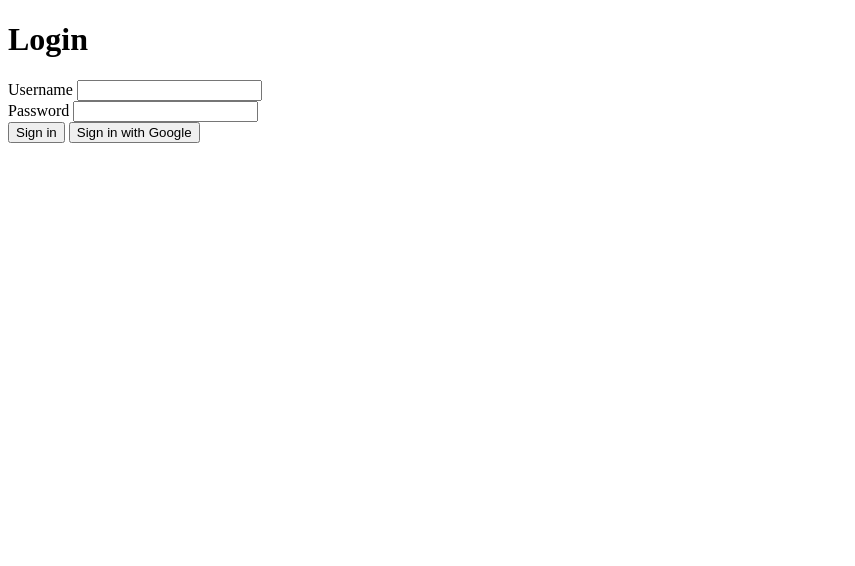
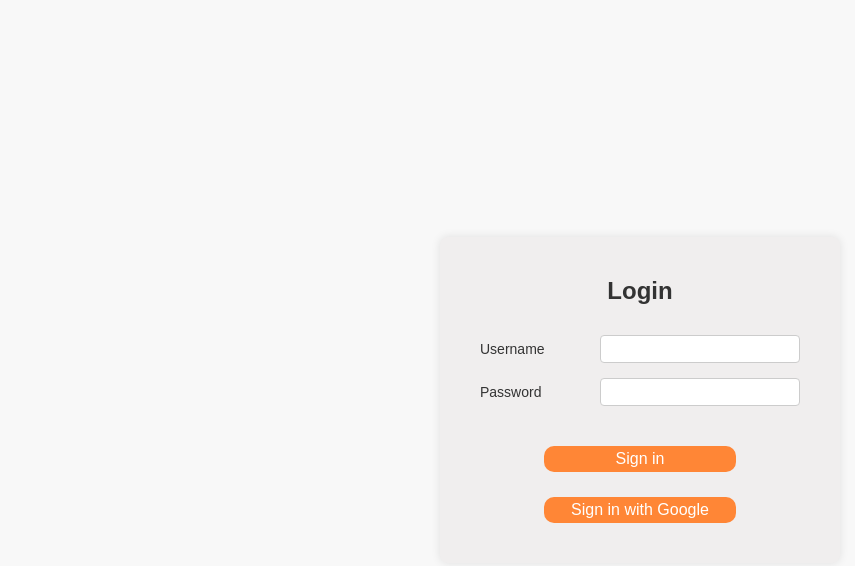
Before and after one commit to hanswryy/webdev_native_frontend, a website: page src/login.html in a window 1280 px wide. Shown: the whole page, without its empty margins (0-855 px from the left). Drawn offline with Linux system fonts and the light colour scheme.

```diff
--- a/src/style.css
+++ b/src/style.css
@@ -21,3 +21,96 @@
     border: 1px solid #888;
     width: 60%; /* Could be more or less, depending on screen size */
 }
+
+/* Global Styles */
+* {
+    box-sizing: border-box;
+    margin: 0;
+    padding: 0;
+    font-family: Arial, sans-serif;
+}
+
+/* Body Styles */
+body {
+    display: flex;
+    justify-content: center;
+    align-items: center;
+    height: 100vh;
+    background-color: #f8f8f8;
+}
+
+/* Login Container */
+.login-container {
+    display: flex;
+    justify-content: center;
+    align-items: center;
+    width: 100%;
+    height: 100%;
+}
+
+/* Login Box */
+.login-box {
+    background-color: #f0eeee;
+    padding: 40px;
+    border-radius: 8px;
+    box-shadow: 0 0 10px rgba(0, 0, 0, 0.1);
+    text-align: center;
+    width: 400px;
+}
+
+/* Title Styles */
+.login-box h1 {
+    margin-bottom: 30px;
+    font-size: 24px;
+    color: #333;
+}
+
+/* Input Group */
+.input-group {
+    display: flex;
+    justify-content: space-between;
+    align-items: center;
+    margin-bottom: 15px;
+}
+
+.input-group label {
+    font-size: 14px;
+    color: #333;
+    margin-right: 20px;
+    width: 100px;
+    text-align: left;
+}
+
+.input-group input {
+    flex: 1;
+    padding: 5px;
+    border: 1px solid #ccc;
+    border-radius: 4px;
+    font-size: 14px;
+    max-width: 350px;
+}
+
+/* Button Styles */
+.btn {
+    width: 60%;
+    padding: 4px;
+    border: none;
+    border-radius: 10px;
+    font-size: 16px;
+    cursor: pointer;
+    margin-top: 25px;
+}
+
+.login-btn {
+    background-color: #ff8636;
+    color: #fff;
+}
+
+.google-btn {
+    background-color: #ff8636;
+    color: #fff;
+}
+
+.google-btn:hover, .login-btn:hover {
+    background-color: #ff8636;
+}
```
Also changed, not shown: src/CMSActors.html (+1 -1 lines), src/CMSAwards.html (+1 -1 lines), src/CMSCountries.html (+1 -1 lines), src/CMSGenres.html (+1 -1 lines), src/CMSUsers.html (+1 -1 lines).
